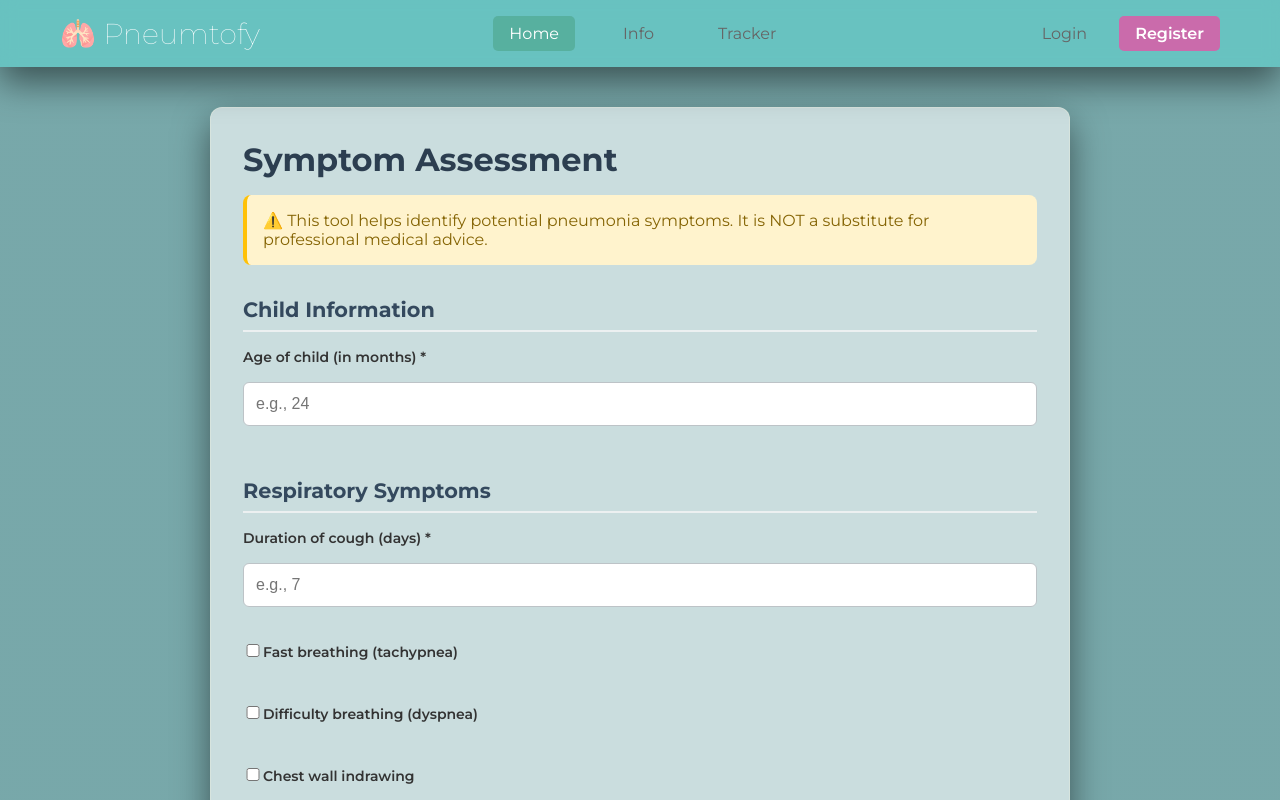
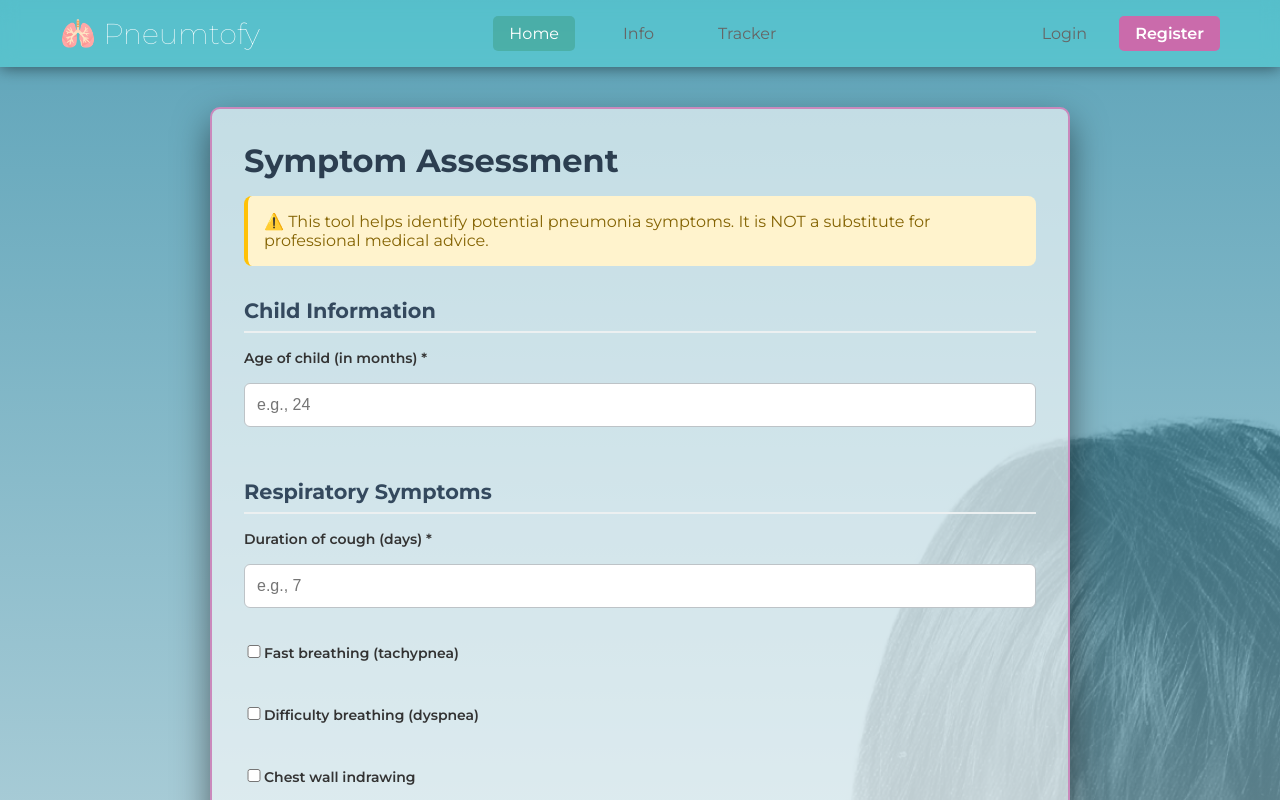
Before and after one commit to ultraeli/Pneumtofy, a React (Create React App) app in the folder frontend/: page / in a window 1280 px wide. Shown: the top 800 px of the page. Built offline with nearby package versions, Linux system fonts and the light colour scheme; the HTML template or start-up script is replaced by a standard one.

Commit message:
Tested more styling and added a background image

```diff
--- a/frontend/src/App.css
+++ b/frontend/src/App.css
@@ -1,6 +1,10 @@
 .app {
   min-height: 100vh;
-  background: linear-gradient(135deg, #20727596 100%, #adadad96 100%);
+  width: 100%;
+  background-position: center;
+  background-size: cover;
+  position: relative;
+  background-image: linear-gradient(rgba(25, 125, 155, 0.7),rgba(241, 241, 241, 0.7)),url("./img/babybg.png");
   font-family: "Montserrat", sans-serif;
 }
 
--- a/frontend/src/components/Navigation.css
+++ b/frontend/src/components/Navigation.css
@@ -1,7 +1,7 @@
 .navbar {
   background-color: #48fff64d;
   padding: 1rem 0;
-  box-shadow: 0 15px 35px rgba(0, 0, 0, 0.5);
+  box-shadow: 0 1px 15px rgba(0, 0, 0, 0.5);
   backdrop-filter: blur(8px);
   position: sticky;
   top: 0;
--- a/frontend/src/components/SymptomForm.css
+++ b/frontend/src/components/SymptomForm.css
@@ -4,10 +4,10 @@
 
 .symptom-form-card {
   background: rgba(255, 255, 255, 0.61);
-  border: 1px solid rgba(245, 245, 220, 0.3);
+  border: 2px solid rgb(202, 137, 188);
   padding: 2rem;
   box-shadow: 0 15px 35px rgba(0, 0, 0, 0.5);
-  border-radius: 12px;
+  border-radius: 10px;
 }
 
 .symptom-form-card h2 {
```
Also changed, not shown: frontend/src/img/babybg.png (added).
